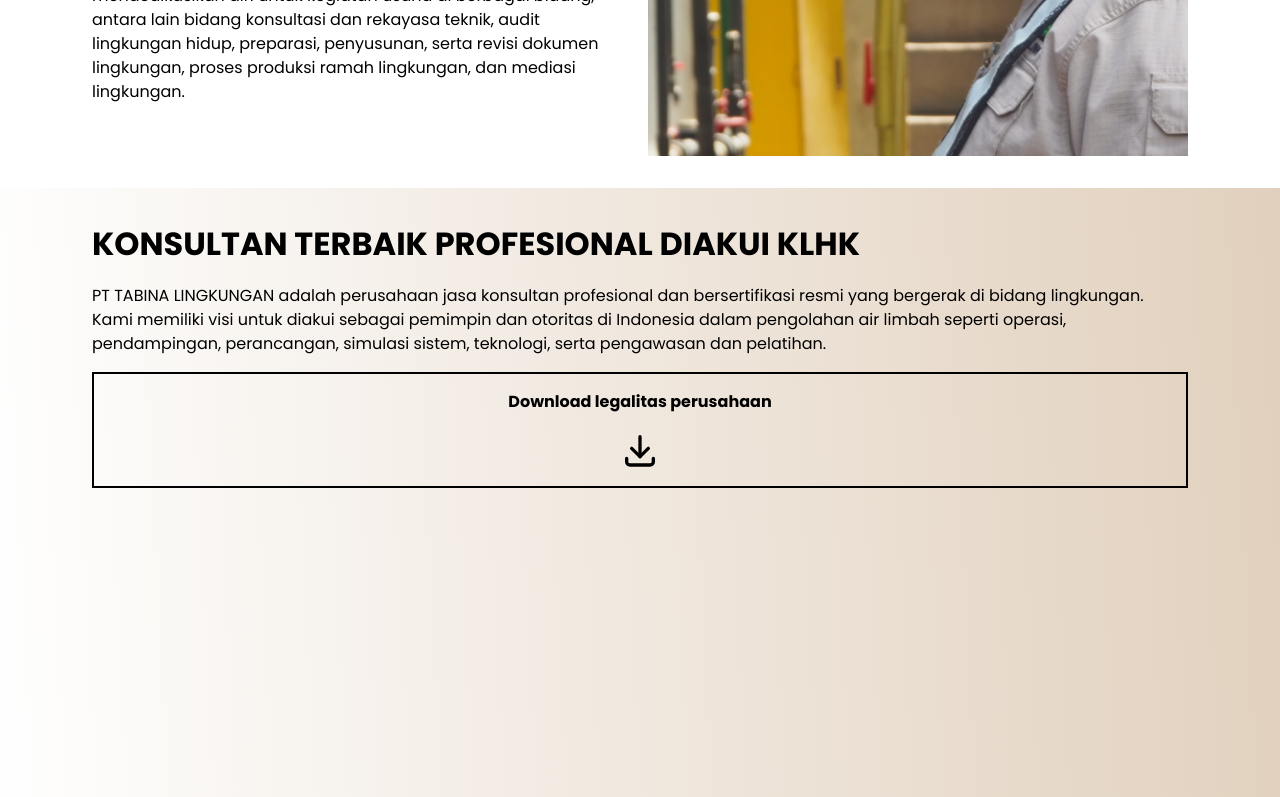
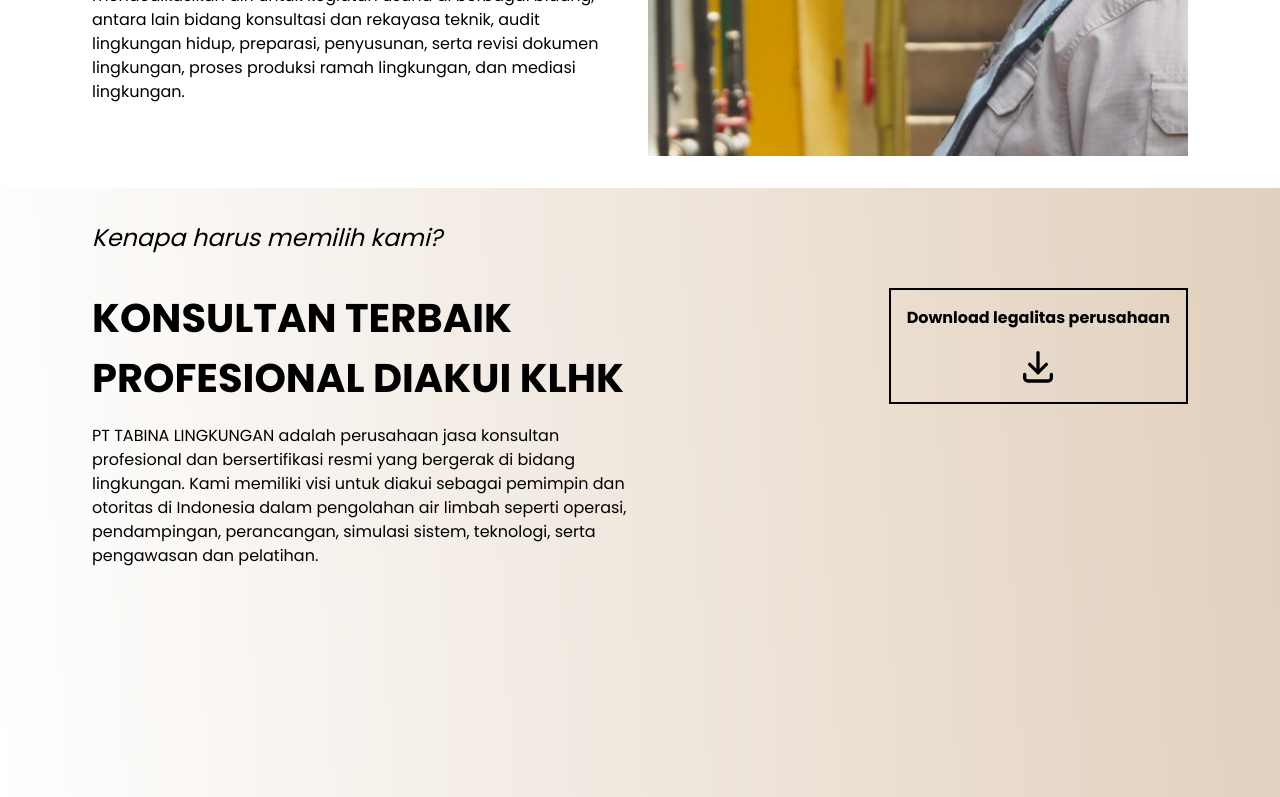
Before and after one commit to acomarcho/tabina-lingkungan, a Next.js app: page /about in a window 1280 px wide. Shown: the part 612-1409 px from the top of the page. Built offline with nearby package versions, Linux system fonts and the light colour scheme.

Commit message:
Feat: Add responsive support

```diff
--- a/components/about/about.tsx
+++ b/components/about/about.tsx
@@ -52,9 +52,10 @@
         }}
       >
         <div className="max-w-[1160px] mx-auto">
-          <div className="flex flex-col p-[2rem] gap-[1rem]">
-            <div className="flex flex-col gap-[1rem]">
-              <h1 className="font-bold text-[2rem]">
+          <p className="px-[2rem] pt-[2rem] text-[1.5rem] italic">Kenapa harus memilih kami?</p>
+          <div className="flex flex-col p-[2rem] gap-[1rem] lg:flex-row">
+            <div className="flex flex-col gap-[1rem] lg:w-[50%]">
+              <h1 className="font-bold text-[2rem] lg:text-[2.5rem]">
                 KONSULTAN TERBAIK PROFESIONAL DIAKUI KLHK
               </h1>
               <p>
@@ -66,9 +67,9 @@
                 serta pengawasan dan pelatihan.
               </p>
             </div>
-            <div>
+            <div className="lg:w-[50%] lg:flex lg:justify-end lg:items-start">
               <a
-                className="border-2 border-black p-[1rem] flex flex-col gap-[1rem] items-center transition-all hover:bg-black hover:text-white"
+                className="border-2 border-black p-[1rem] flex flex-col gap-[1rem] items-center transition-all hover:bg-black hover:text-white lg:max-w-[20rem]"
                 href="https://www.google.com"
                 target="_blank"
                 rel="noreferrer"
```
